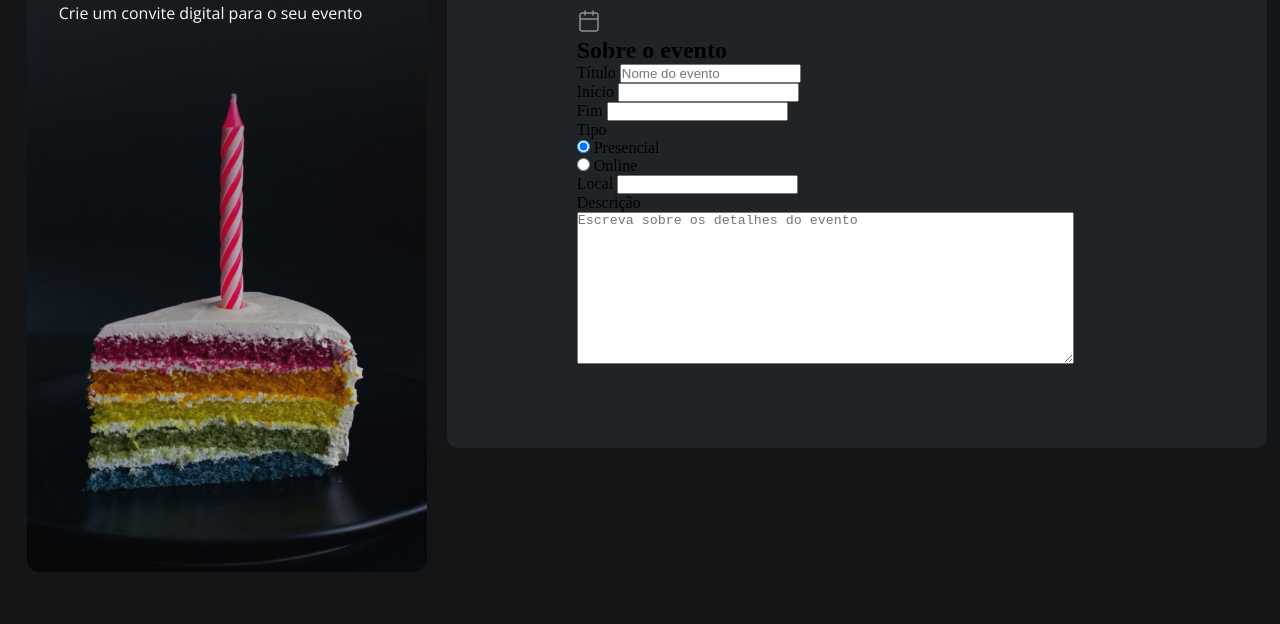
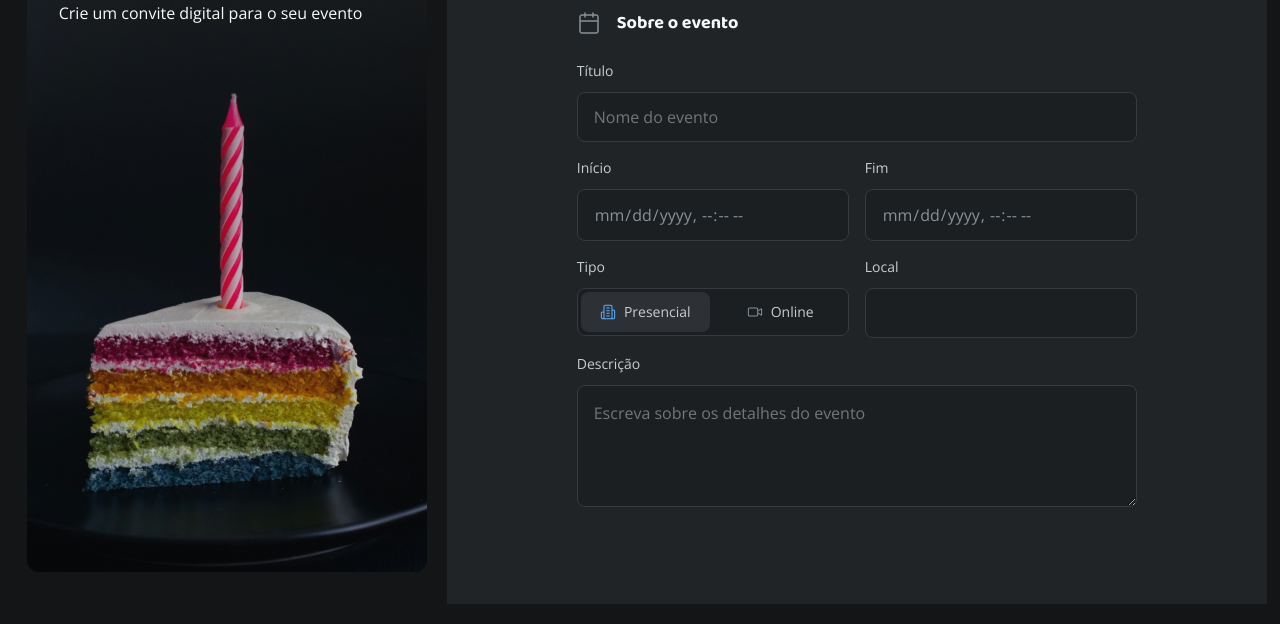
Before and after one commit to SavioPacheco/ProjetoFormConvite, a plain HTML site: page index.html in a window 1280 px wide. Shown: the part 176-800 px from the top of the page. Drawn offline with nearby package versions, Linux system fonts and the light colour scheme.

Commit message:
working and finishing style on first fieldset

```diff
--- a/index.html
+++ b/index.html
@@ -10,7 +10,9 @@
     <title>Festivite</title>
 
     <link rel="stylesheet" href="styles/index.css">
-    <link href="https://fonts.googleapis.com/css2?family=Baloo+2:wght@400..800&family=Leckerli+One&family=Open+Sans:ital,wght@0,300..800;1,300..800&display=swap" rel="stylesheet">
+    <link
+        href="https://fonts.googleapis.com/css2?family=Baloo+2:wght@400..800&family=Leckerli+One&family=Open+Sans:ital,wght@0,300..800;1,300..800&display=swap"
+        rel="stylesheet">
 </head>
 <div id="app">
     <aside>
@@ -29,7 +31,7 @@
 
             <form action="">
                 <fieldset>
-                        <legend class="event-info">
+                    <legend class="info-top flex">
                         <img src="assets/icons/calendar.svg" alt="ícone de um calendário">
                         <h2>Sobre o evento</h2>
                     </legend>
@@ -40,34 +42,36 @@
                     </div>
 
                     <div class="flex">
-                            <div class="in-field">
+                        <div class="in-field flex-1">
                             <label for="start">Início</label>
-                                <input type="datetime" name="start" id="start">
+                            <input type="datetime-local" name="start" id="start">
                         </div>
 
-                            <div class="in-field">
+                        <div class="in-field flex-1">
                             <label for="end">Fim</label>
-                                <input type="datetime" name="end" id="end">
+                            <input type="datetime-local" name="end" id="end">
                         </div>
                     </div>
 
                     <div class="flex">
+                        <div class="radio-btn flex-1">
                             <label>Tipo</label>
-                            <div class="radio-wrapper">
-                                <div class="radio-field">
-                                    <span></span>
+                            <div class="radio-wrapper flex">
+                                <div class="radio-field flex flex-1">
+                                    <span class="radio1"></span>
                                     <input type="radio" name="event-type" id="in-person" value="in-person" checked>
                                     <label for="in-person">Presencial</label>
                                 </div>
 
-                                <div class="radio-field">
-                                    <span></span>
+                                <div class="radio-field flex flex-1">
+                                    <span class="radio2"></span>
                                     <input type="radio" name="event-type" id="online" value="online">
                                     <label for="online">Online</label>
                                 </div>
                             </div>
+                        </div>
 
-                            <div class="in-field">
+                        <div class="in-field flex-1">
                             <label for="place">Local</label>
                             <input type="text" id="place" name="place">
                         </div>
@@ -75,13 +79,19 @@
 
                     <div class="textarea-field">
                         <label for="description">Descrição</label>
-                            <textarea name="description" id="description" cols="60" rows="10" placeholder="Escreva sobre os detalhes do evento"></textarea>
+                        <textarea name="description" id="description" cols="60" rows="4"
+                            placeholder="Escreva sobre os detalhes do evento" required></textarea>
+                        <div class="error flex">
+                            <img src="/assets/icons/circle-alert.svg" alt="Ícone de alerta">
+                            <span>Campo obrigatório</span>
+                        </div>
                     </div>
                 </fieldset>
             </form>
         </div>
     </main>
 </div>
+
 <body>
 
 </body>
--- /dev/null
+++ b/styles/fields/index.css
@@ -0,0 +1,3 @@
+@import url(inputs.css);
+@import url(radio.css);
+@import url(textarea.css);
--- /dev/null
+++ b/styles/fields/inputs.css
@@ -0,0 +1,31 @@
+.in-field {
+    & label {
+        display: block;
+        margin-bottom: .75rem;
+        font: var(--body-sm);
+        color: var(--text-body);
+    }
+
+    & input {
+        appearance: none;
+        width: 100%;
+        padding: .8125rem 1rem;
+        border: 1px solid var(--input-stroke);
+        border-radius: .5rem;
+
+        font: var(--body-md);
+        color: var(--input-placeholder);
+        background-color: var(--input-base);
+
+        &:focus-within {
+            outline: none;
+            border: 1px solid var(--brand-light);
+        }
+    }
+
+    & input[type="datetime-local"] {
+        &::-webkit-calendar-picker-indicator {
+            opacity: 0;
+        }
+    }
+}
--- /dev/null
+++ b/styles/fields/radio.css
@@ -0,0 +1,67 @@
+.radio-btn {
+    & label {
+        display: block;
+        margin-bottom: .75rem;
+        font: var(--body-sm);
+        color: var(--text-body);
+    }
+
+    & .radio-wrapper {
+
+        width: 100%;
+        border: 1px solid var(--input-stroke);
+        border-radius: .5rem;
+        gap: 0;
+        background-color: var(--input-base);
+
+        & .radio-field {
+            appearance: none;
+            padding: 0.656rem 1.125rem;
+            margin: 3px;
+            border-radius: .5rem;
+            position: relative;
+            justify-content: center;
+            align-items: center;
+            gap: .5rem;
+
+            & span {
+                flex: 0 0 1rem;
+                width: 1rem;
+                height: 1rem;
+
+            }
+
+            & label {
+                margin: 0;
+            }
+
+            & input {
+                position: absolute;
+                display: none;
+            }
+
+            .radio1 {
+                background: url(/assets/icons/inperson-default.svg) no-repeat;
+            }
+
+            .radio2 {
+                background: url(/assets/icons/online-default.svg) no-repeat;
+            }
+
+            &:has(#in-person:checked) {
+                background-color: var(--shape-button);
+                .radio1 {
+                    background: url(/assets/icons/inperson-checked.svg) no-repeat;
+                }
+            }
+
+            &:has(#online:checked) {
+                background-color: var(--shape-button);
+                .radio2 {
+                    background: url(/assets/icons/online-checked.svg) no-repeat;
+                }
+            }
+
+        }
+    }
+}
--- /dev/null
+++ b/styles/fields/textarea.css
@@ -0,0 +1,39 @@
+.textarea-field {
+    & label {
+        display: block;
+        margin-bottom: .75rem;
+        font: var(--body-sm);
+        color: var(--text-body);
+    }
+
+    & textarea {
+        appearance: none;
+        width: 100%;
+        padding: 1rem;
+        border: 1px solid var(--input-stroke);
+        border-radius: .5rem;
+
+        font: var(--body-md);
+        color: var(--input-placeholder);
+        background-color: var(--input-base);
+
+        &:focus-within {
+            outline: none;
+            border: 1px solid var(--brand-light);
+            color: var(--text-heading);
+        }
+
+        &:focus:invalid {
+            border-color: var(--danger);
+            + .error {
+              opacity: 1;
+            }
+          }
+
+          &:valid {
+            + .error {
+              opacity: 0;
+            }
+          }
+    }
+}
--- a/styles/form.css
+++ b/styles/form.css
@@ -1,6 +1,18 @@
+@import url(fields/index.css);
+
 fieldset {
     display: grid;
-
+    gap: 1rem;
 
     border: none;
+
+    & .info-top {
+        color: var(--text-heading);
+        align-items: center;
+        margin-bottom: 1.5rem;
+
+        & h2 {
+            font: var(--heading-sm);
+        }
+    }
 }
--- a/styles/global.css
+++ b/styles/global.css
@@ -49,3 +49,26 @@
 body {
     background-color: var(--shape-background);
 }
+
+.flex {
+    display: flex;
+    gap: 1rem;
+}
+
+.flex-1 {
+    flex: 1;
+}
+
+.error {
+    align-items: center;
+    gap: .5rem;
+    margin-top: .5rem;
+    font: var(--body-xs);
+    color: var(--danger);
+    opacity: 0;
+
+    & img {
+        width: 1rem;
+        height: 1rem;
+    }
+}
```
Also changed, not shown: assets/icons/circle-alert.svg (added), assets/icons/inperson-checked.svg (added), assets/icons/inperson-default.svg (added), assets/icons/online-checked.svg (added), assets/icons/online-default.svg (added). Lines whose indentation alone changed are shown as unchanged.
